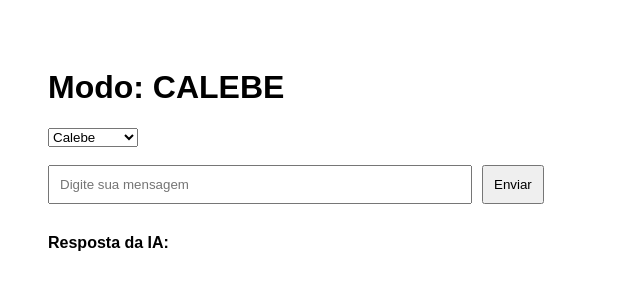
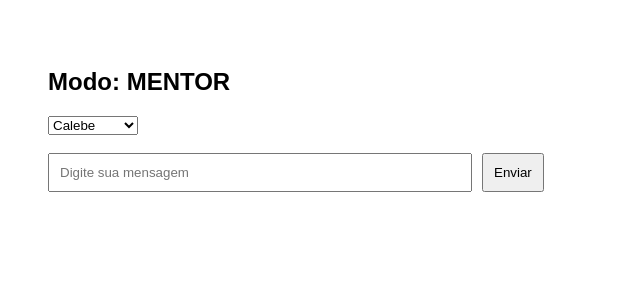
Before and after one commit to diego1987braga/casa75-app, a Next.js app: page / in a window 1280 px wide. Shown: the top 300 px of the page, without its empty margins (0-640 px from the left). Built offline with nearby package versions, Linux system fonts and the light colour scheme.

Commit message:
page.tsx

```diff
--- a/app/page.tsx
+++ b/app/page.tsx
@@ -4,37 +4,37 @@ import { useState } from "react"
 
 export default function Home() {
 
-  const [agent,setAgent] = useState("calebe")
-  const [message,setMessage] = useState("")
-  const [response,setResponse] = useState("")
+  const [agent, setAgent] = useState("Mentor")
+  const [message, setMessage] = useState("")
+  const [chat, setChat] = useState<string[]>([])
 
-  async function sendMessage(){
+  async function sendMessage() {
 
-    const res = await fetch("/api/chat",{
-      method:"POST",
-      headers:{
-        "Content-Type":"application/json"
+    if (!message) return
+
+    const res = await fetch("/api/chat", {
+      method: "POST",
+      headers: {
+        "Content-Type": "application/json"
       },
-      body:JSON.stringify({
-        messages:[
-          { role:"user", content: message }
-        ],
-        agent:agent
+      body: JSON.stringify({
+        messages: [{ role: "user", content: message }],
+        agent: agent
       })
     })
 
     const data = await res.json()
 
-    setResponse(data.resposta)
+    setChat([...chat, "Você: " + message, "IA: " + data.resposta])
+
+    setMessage("")
   }
 
-  return(
+  return (
 
     <main style={{padding:40,fontFamily:"Arial"}}>
 
-      <h1 id="mode-title">
-        Modo: {agent.toUpperCase()}
-      </h1>
+      <h2>Modo: {agent.toUpperCase()}</h2>
 
       <select
         value={agent}
@@ -56,15 +56,18 @@ export default function Home() {
       />
 
       <button
+        style={{marginLeft:10,padding:10}}
         onClick={sendMessage}
-        style={{marginLeft:10,padding:10}}
       >
         Enviar
       </button>
 
       <div style={{marginTop:30}}>
-        <b>Resposta da IA:</b>
-        <p>{response}</p>
+
+        {chat.map((msg,index)=>(
+          <p key={index}>{msg}</p>
+        ))}
+
       </div>
 
     </main>
```
